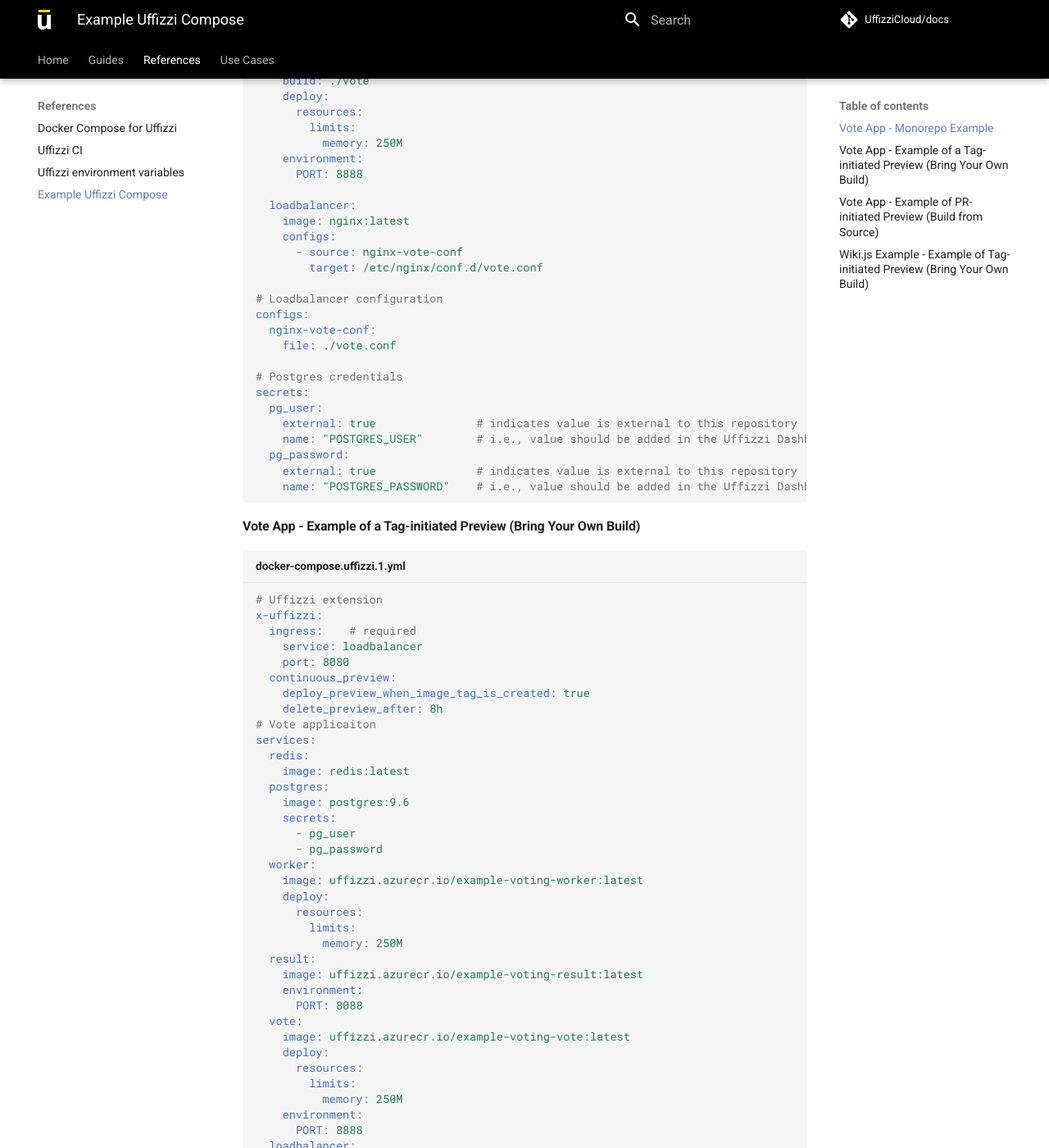
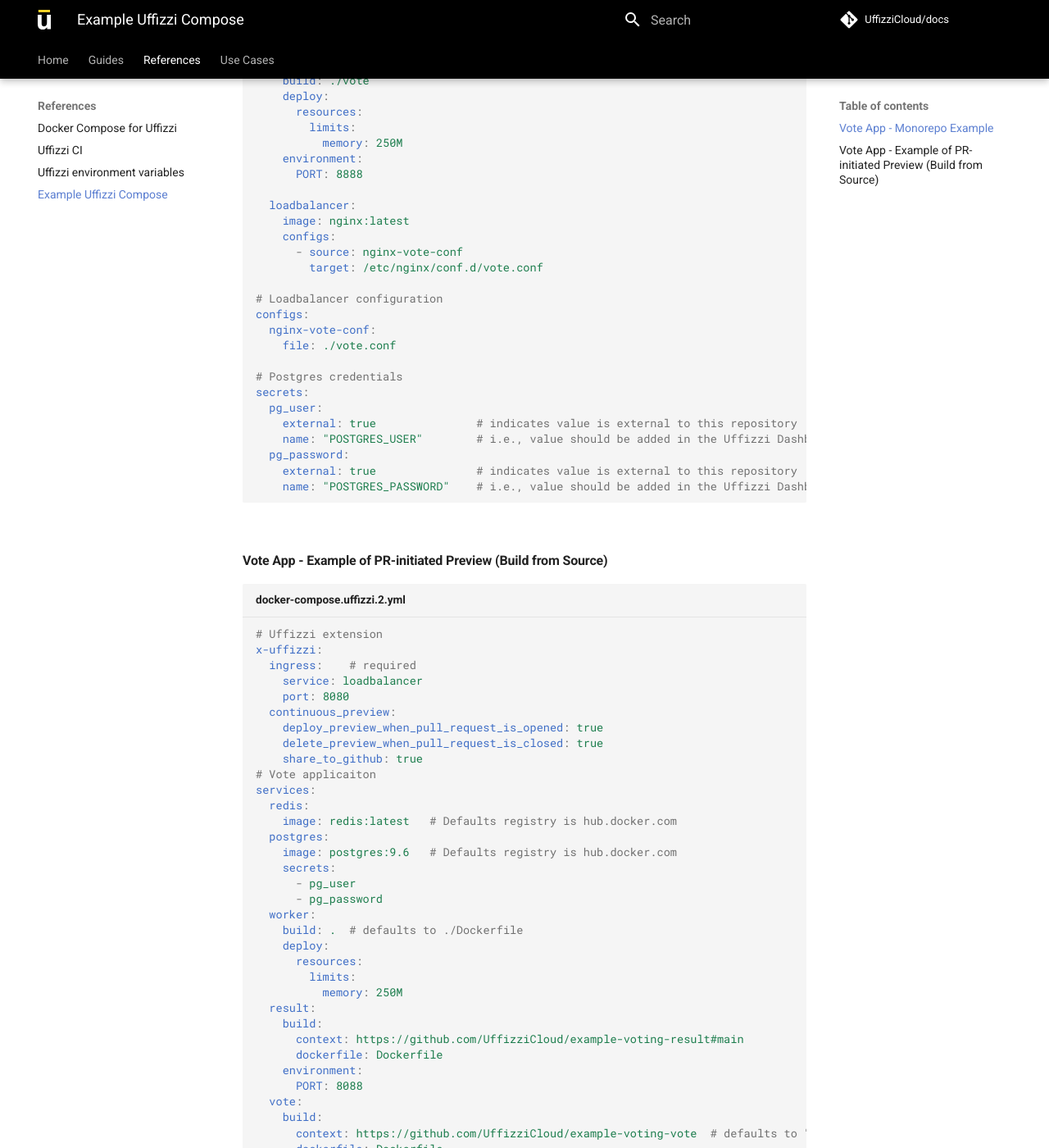
Before and after one commit to UffizziCloud/docs, an MkDocs documentation site: the page built from docs/references/example-compose.md, in a window 1280 px wide and 1400 px high, scrolled down 965 px. Shown: the whole window at 82% size. Built offline with MkDocs 1.6.1 and Material for MkDocs 9.7.7, drawn with Linux system fonts in a browser that asks for light colours; comment, search, counter and statistics services are not loaded; some of the changed text lies outside the part shown.

Commit message:
Remove deprecated examples

````diff
--- a/docs/references/example-compose.md
+++ b/docs/references/example-compose.md
@@ -57,63 +57,6 @@
   nginx-vote-conf:
     file: ./vote.conf
 
-# Postgres credentials
-secrets:
-  pg_user:
-    external: true               # indicates value is external to this repository
-    name: "POSTGRES_USER"        # i.e., value should be added in the Uffizzi Dashboard
-  pg_password:
-    external: true               # indicates value is external to this repository
-    name: "POSTGRES_PASSWORD"    # i.e., value should be added in the Uffizzi Dashboard
-```
-
-#### Vote App - Example of a Tag-initiated Preview (Bring Your Own Build)
-
-``` yaml title="docker-compose.uffizzi.1.yml"
-# Uffizzi extension
-x-uffizzi:
-  ingress:    # required
-    service: loadbalancer
-    port: 8080
-  continuous_preview:
-    deploy_preview_when_image_tag_is_created: true
-    delete_preview_after: 8h
-# Vote applicaiton
-services:
-  redis:
-    image: redis:latest
-  postgres:
-    image: postgres:9.6
-    secrets:
-      - pg_user
-      - pg_password
-  worker:
-    image: uffizzi.azurecr.io/example-voting-worker:latest
-    deploy:
-      resources:
-        limits:
-          memory: 250M
-  result:
-    image: uffizzi.azurecr.io/example-voting-result:latest
-    environment:
-      PORT: 8088
-  vote:
-    image: uffizzi.azurecr.io/example-voting-vote:latest
-    deploy:
-      resources:
-        limits:
-          memory: 250M
-    environment:
-      PORT: 8888
-  loadbalancer:
-    image: nginx:latest
-    configs:
-      - source: nginx-vote-conf
-        target: /etc/nginx/conf.d/vote.conf
-# Loadbalancer configuration
-configs:
-  nginx-vote-conf:
-    file: ./vote.conf
 # Postgres credentials
 secrets:
   pg_user:
@@ -188,32 +131,3 @@
     external: true               # indicates value is external to this repository
     name: "POSTGRES_PASSWORD"    # i.e., value should be added in the Uffizzi Dashboard
 ```
-
-&nbsp;
-#### Wiki.js Example - Example of Tag-initiated Preview (Bring Your Own Build)
-
-``` yaml title="docker-compose.uffizzi.3.yml"
-services:
-  db:
-    image: postgres:11-alpine
-    environment:
-      POSTGRES_DB: wiki
-      POSTGRES_PASSWORD: wikijsrocks
-      POSTGRES_USER: wikijs
-  wiki:
-    image: requarks/wiki
-    environment:
-      DB_TYPE: postgres
-      DB_HOST: localhost
-      DB_PORT: 5432
-      DB_USER: wikijs
-      DB_PASS: wikijsrocks
-      DB_NAME: wiki
-x-uffizzi:
-  ingress:
-    service: wiki
-    port: 3000
-  continuous_preview:  #for tag-initiated preview tag must = uffizzi_request_#
-    deploy_preview_when_image_tag_is_created: true
-    delete_preview_after: 96h
-```
````
